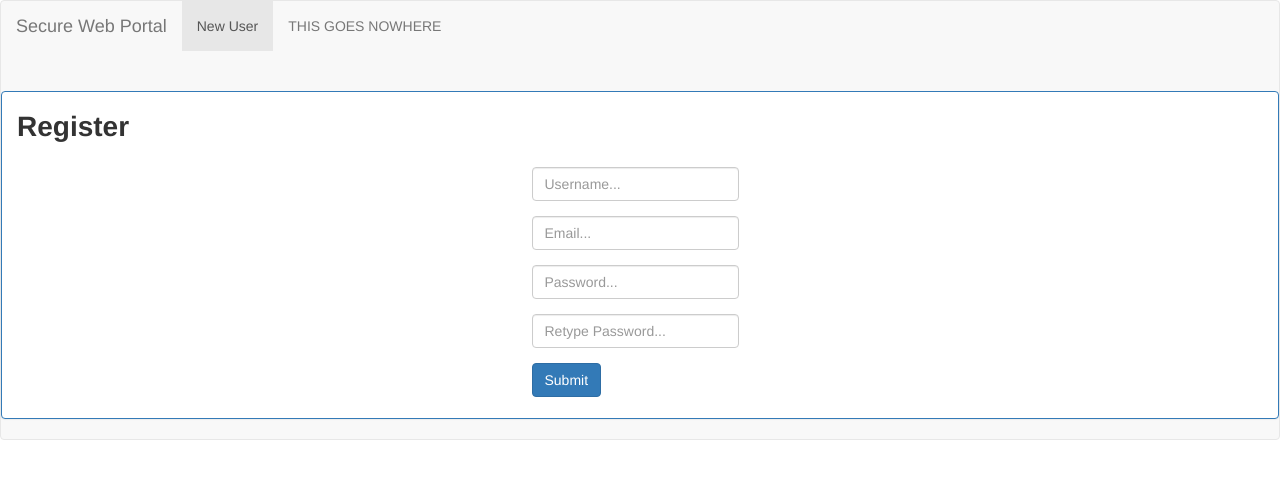
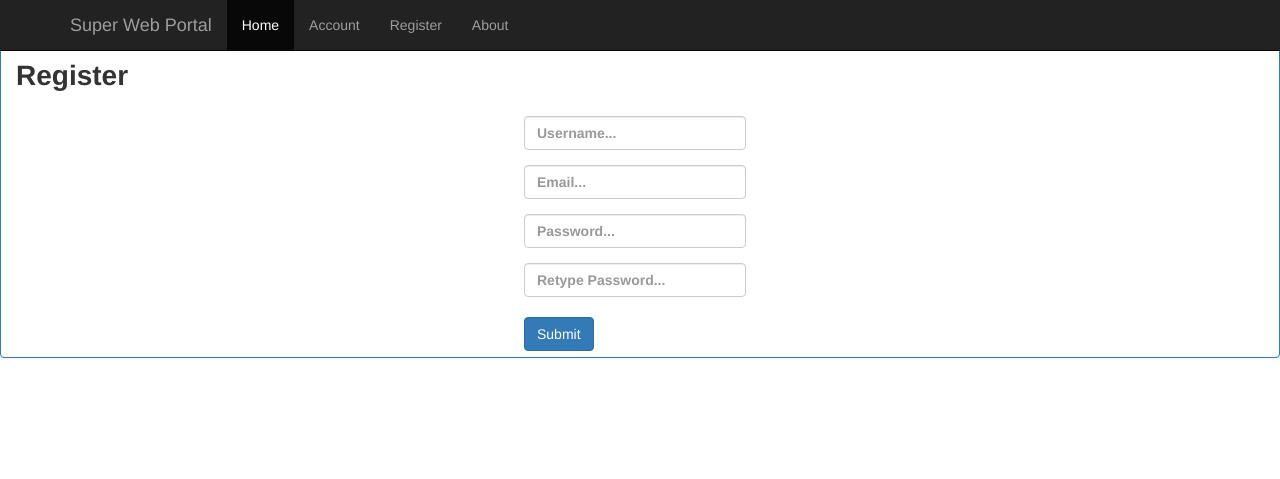
Before and after one commit to SiggyD/piddlebox, a PHP site: page /newuser.php in a window 1280 px wide. Shown: the top 479 px of the page. Run offline with PHP 8.4, Linux system fonts and the light colour scheme; some libraries are stand-ins or nearby versions.

Commit message:
made me commit

```diff
--- a/newuser.php
+++ b/newuser.php
@@ -7,23 +7,54 @@
 	March 3 2016
 -->
 
-<html>
-	<link rel="stylesheet" href="https://maxcdn.bootstrapcdn.com/bootstrap/3.3.6/css/bootstrap.min.css" integrity="sha384-1q8mTJOASx8j1Au+a5WDVnPi2lkFfwwEAa8hDDdjZlpLegxhjVME1fgjWPGmkzs7" crossorigin="anonymous">
+<!DOCTYPE html>
+<html lang="en">
+  <head>
+    <meta charset="utf-8">
+    <meta http-equiv="X-UA-Compatible" content="IE=edge">
+    <meta name="viewport" content="width=device-width, initial-scale=1">
+    <!-- The above 3 meta tags *must* come first in the head; any other head content must come *after* these tags -->
+    <meta name="description" content="">
+    <meta name="author" content="">
+    <link rel="icon" href="../../favicon.ico">
 
-	<nav class="navbar navbar-default">
-		<div class="container-fluid">
-			<div class="navbar-header">
-				<a class="navbar-brand" href="index.html">Secure Web Portal</a>
-			</div>
-			<ul class="nav navbar-nav">
-				<li class="active"><a href="newuser.php">New User</a></li>
-				<li ><a href="index.html.php">THIS GOES NOWHERE</a></li>
-			</ul></div>
-			<head>
-				<br>
-				<br>
-			</head>
-			<body>
+    <title>Welcome to Piddle Box</title>
+
+    <!-- Bootstrap core CSS -->
+    <link href="../../dist/css/bootstrap.min.css" rel="stylesheet">
+
+    <!-- IE10 viewport hack for Surface/desktop Windows 8 bug -->
+    <link href="../../assets/css/ie10-viewport-bug-workaround.css" rel="stylesheet">
+
+    <!-- Custom styles for this template -->
+    <link href="signin.css" rel="stylesheet">
+<link rel="stylesheet" href="https://maxcdn.bootstrapcdn.com/bootstrap/3.3.6/css/bootstrap.min.css" integrity="sha384-1q8mTJOASx8j1Au+a5WDVnPi2lkFfwwEAa8hDDdjZlpLegxhjVME1fgjWPGmkzs7" crossorigin="anonymous">
+    <script src="../../assets/js/ie-emulation-modes-warning.js"></script>
+  </head>
+
+  <body>
+
+    <nav class="navbar navbar-inverse navbar-fixed-top">
+      <div class="container">
+        <div class="navbar-header">
+          <button type="button" class="navbar-toggle collapsed" data-toggle="collapse" data-target="#navbar" aria-expanded="false" aria-controls="navbar">
+            <span class="sr-only">Toggle navigation</span>
+            <span class="icon-bar"></span>
+            <span class="icon-bar"></span>
+            <span class="icon-bar"></span>
+          </button>
+          <a class="navbar-brand" href="index.html">Super Web Portal</a>
+        </div>
+        <div id="navbar" class="collapse navbar-collapse">
+          <ul class="nav navbar-nav">
+            <li class="active"><a href="index.html">Home</a></li>
+            <li><a href="login.php">Account</a></li>
+            <li><a href="newuser.php">Register</a></li>
+            <li><a href="about.html">About</a></li>
+          </ul>
+        </div><!--/.nav-collapse -->
+      </div>
+    </nav>
 				<div align="center" class="panel panel-primary">
 					<div align="left" class="panel-body"><strong style="font-size:2em;">Register<strong></div>
 
```
